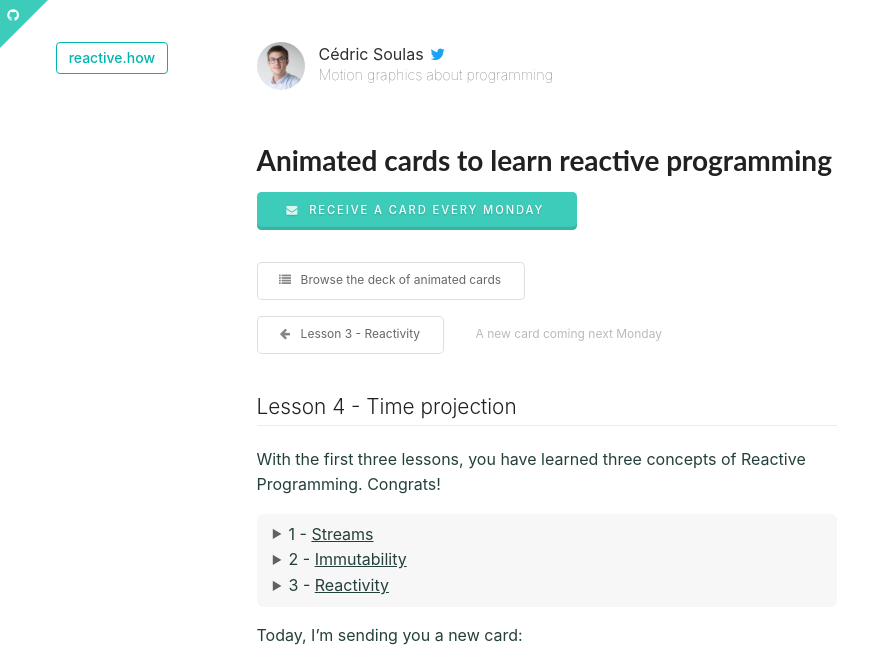
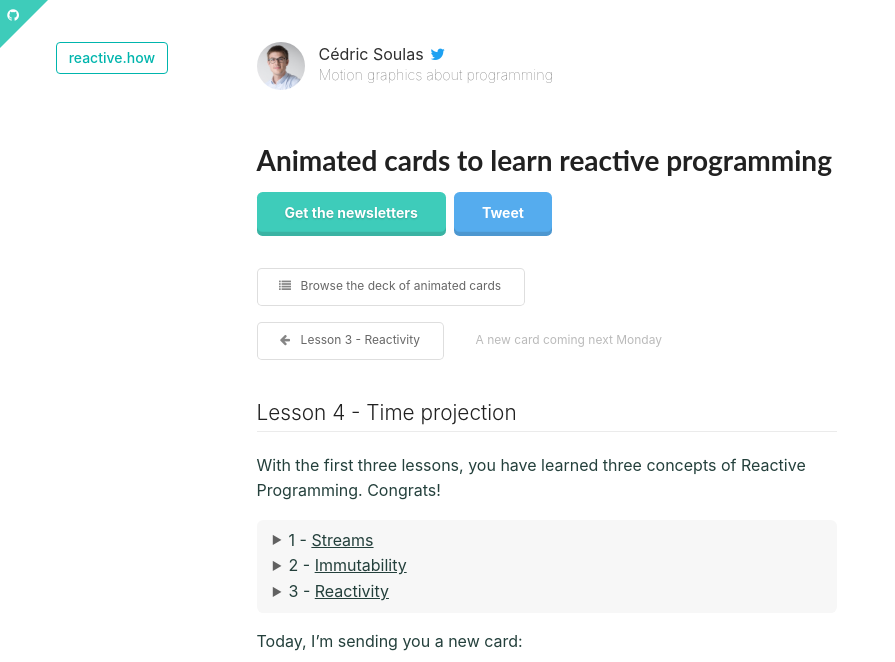
Before and after one commit to cedricss/reactive.how, a Jekyll site: the page built from delay.md, in a window 1280 px wide and 1400 px high. Shown: the top 662 px of the window, without its empty margins (0-895 px from the left). Built offline with Jekyll 4.4.1, drawn with Linux system fonts in a browser that asks for light colours.

Commit message:
Add tweet button and update newsletter one

```diff
--- a/_includes/card_more.html
+++ b/_includes/card_more.html
@@ -1,8 +1,8 @@
 <div class="ui card">
     <div class="center aligned content">
         <h3 class="ui header">A new animated card every Monday</h3>
-        <a class="ui fluid cta mini teal button" href="#subscribe">
-            Subscribe
+        <a class="ui fluid mini teal button" href="#subscribe">
+            Get the newsletters
         </a>
     </div>
 </div>
--- a/_layouts/default.html
+++ b/_layouts/default.html
@@ -16,7 +16,8 @@
             <div class="headlines">
                 {% include author.html %}
                 <h1 class="ui header">Animated cards to learn reactive&nbsp;programming</h1>
-                <a class="ui fluid limited width very long cta teal button" href="#subscribe"><i class="icon mail"></i> Receive a card every&nbsp;Monday</a>
+                <a class="ui teal button" href="#subscribe">Get the newsletters</a>
+                <a class="ui twitter button" href="https://twitter.com/intent/tweet?text=Learn%20reactive%20programming%20with%20animated%20cards%20http%3A%2F%2Freactive.how">Tweet</a>
             </div>
             <div class="content">
                 {{ content }}
--- a/css/main.scss
+++ b/css/main.scss
@@ -358,15 +358,11 @@ div.cta {
 }
 
 .button.cta, .uppercase {
-    text-transform: uppercase!important;
-    letter-spacing: .17em;
-    font-weight: 500!important;
+    font-size: 1.2em;
 }
 
 .button.cta {
-    color: #fff;
     margin-top: 0.5em;
-    font-weight: 500;
     padding: 1.2em 0.5em;
 }
 
```
